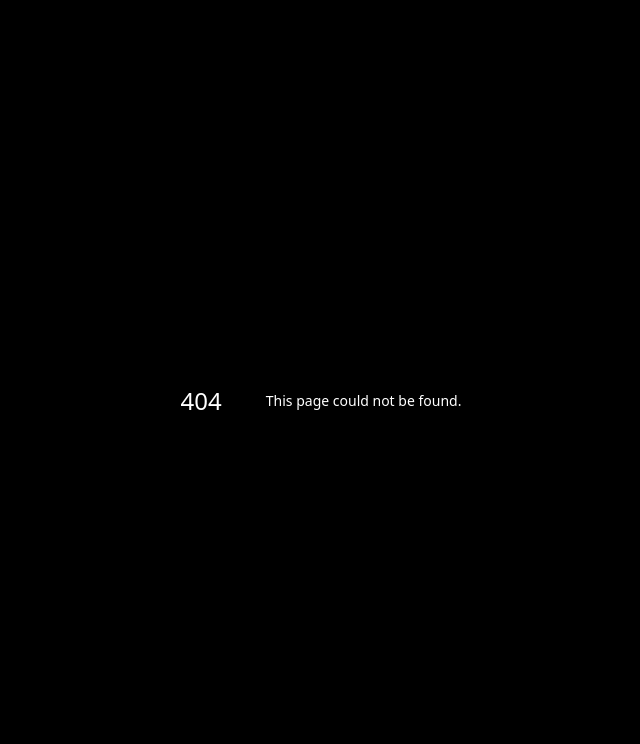
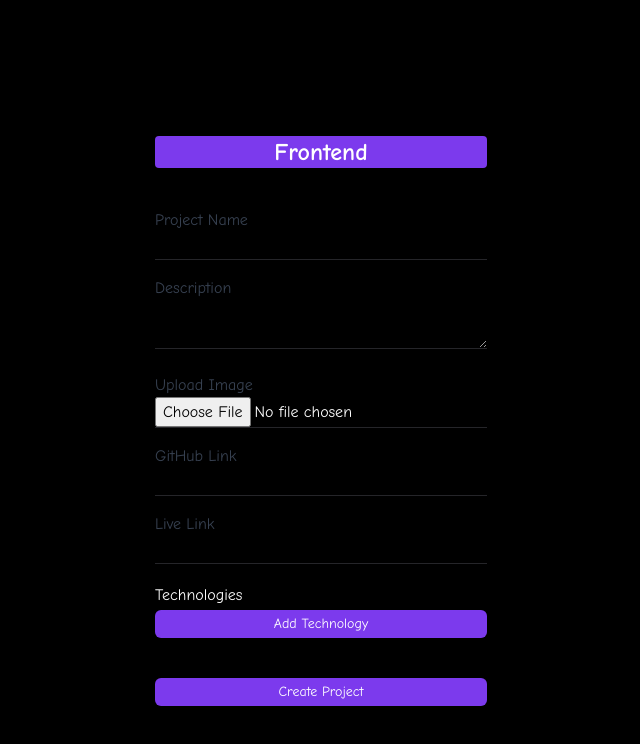
Before and after one commit to Dineshyadav3505/NextJsAuth, a Next.js app: page /admin/frontend in a window 1280 px wide. Before the commit this address had no page. Shown: the top 744 px of the page, without its empty margins (319-959 px from the left). Built offline with nearby package versions, Linux system fonts and the light colour scheme; a web font is replaced by a local one.

Commit message:
Refactor project form component

```diff
--- a/src/app/backend/page.jsx
+++ b/src/app/admin/frontend/page.js
@@ -42,7 +42,7 @@ function ProjectForm({ mode = "create", existingProject = {} }) {
 
     try {
       const response = await fetch(
-        `/api/project/backend${
+        `/api/project/frontend${
           mode === "update" ? `?id=${existingProject._id}` : ""
         }`,
         {
@@ -65,7 +65,7 @@ function ProjectForm({ mode = "create", existingProject = {} }) {
   return (
     <div className="min-h-screen flex justify-center items-center space-y-5">
       <div className="py-24">
-      <h1 className="text-2xl font-bold text-center bg-violet-600 my-10 rounded capitalize">Backend</h1>
+      <h1 className="text-2xl font-bold text-center bg-violet-600 my-10 rounded capitalize">frontend</h1>
       <form onSubmit={handleSubmit} encType="multipart/form-data">
         <Input
           type="text"
--- a/src/middleware.js
+++ b/src/middleware.js
@@ -1,7 +1,6 @@
 import { cookies } from 'next/headers';
 import { NextResponse } from 'next/server';
 
-// This function can be marked `async` if using `await` inside
 export function middleware(request) {
     // Access the cookies
     const cookieStore = cookies();
```
